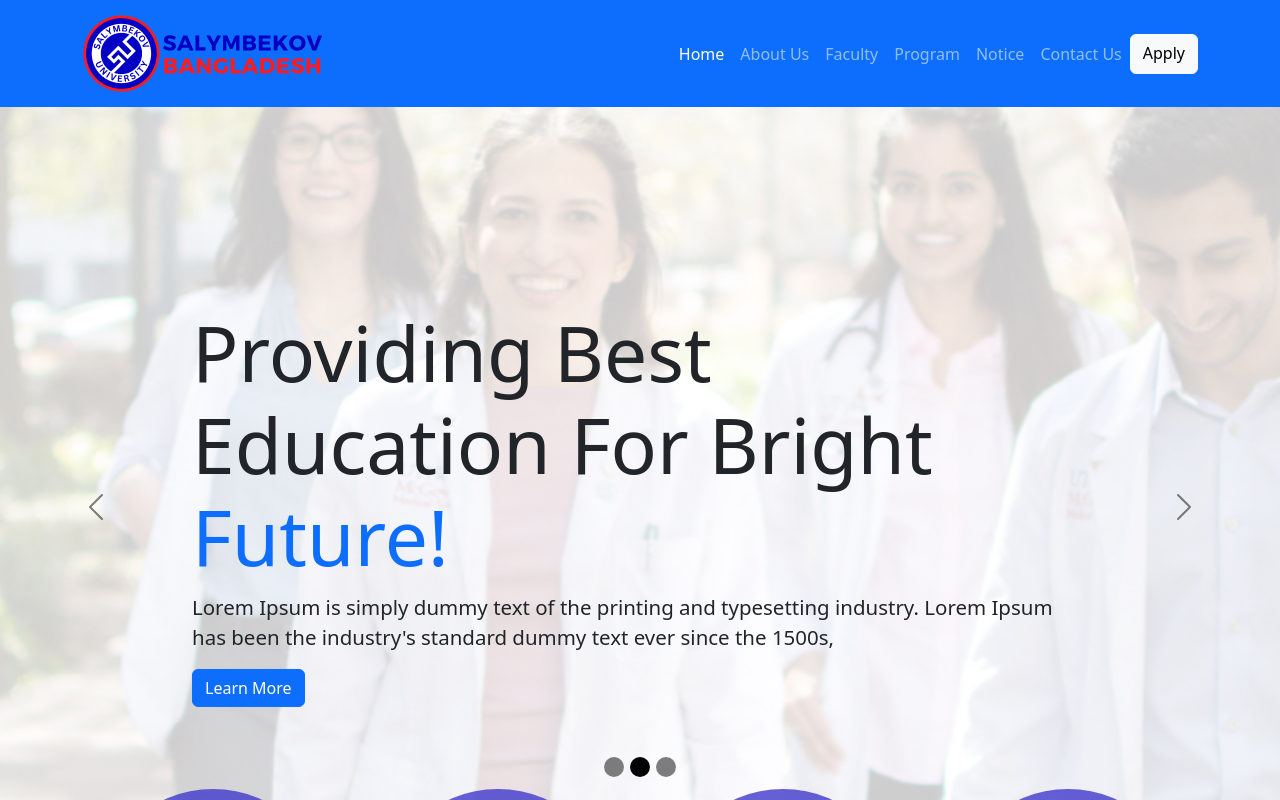
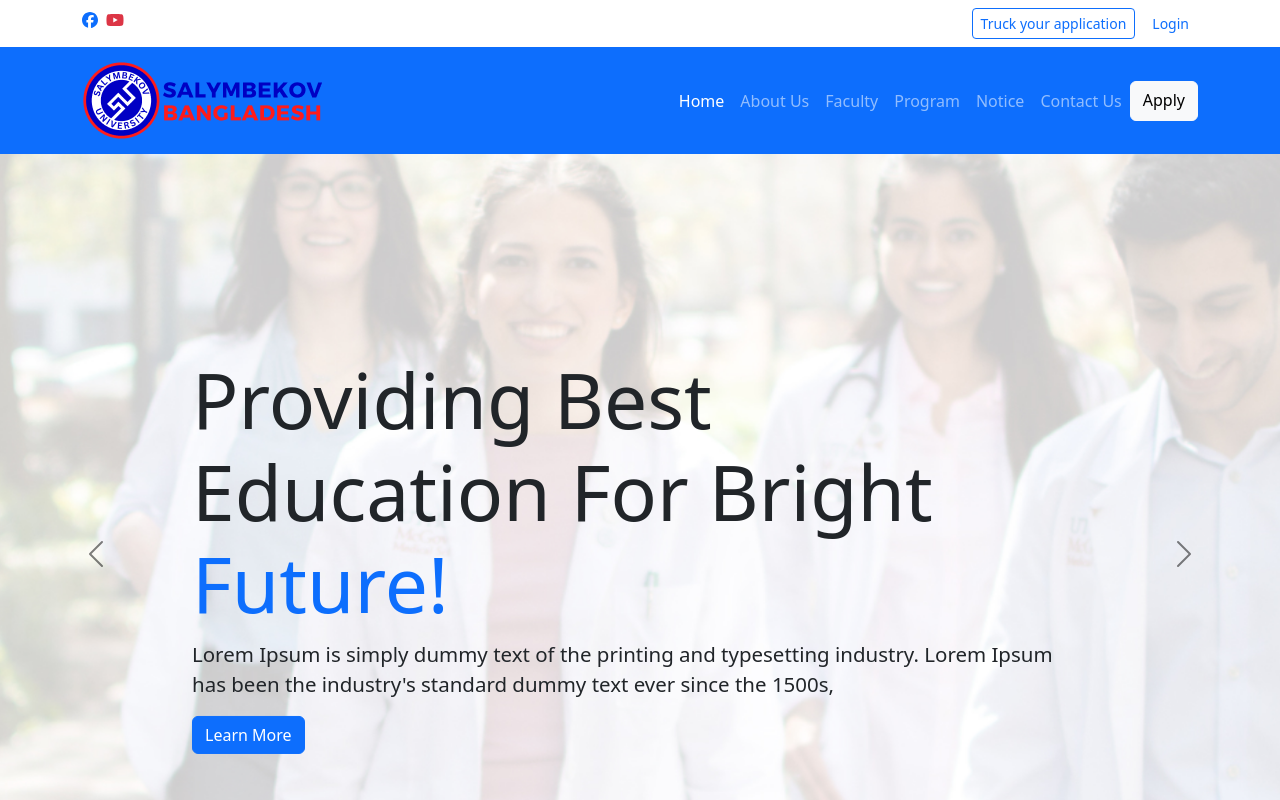
Before and after one commit to asif-daffodil/frontend, a React (Vite) app: page / in a window 1280 px wide. Shown: the top 800 px of the page. Built offline with nearby package versions, Linux system fonts and the light colour scheme.

Commit message:
top header

```diff
--- /dev/null
+++ b/src/Components/TopHeader/TopHeader.jsx
@@ -0,0 +1,26 @@
+import { faFacebook, faYoutube } from "@fortawesome/free-brands-svg-icons";
+import { FontAwesomeIcon } from "@fortawesome/react-fontawesome";
+import { Link } from "react-router-dom";
+
+const TopHeader = () => {
+    return (
+        <div className="container">
+            <div className="row py-2">
+                <div className="col-md-6">
+                    <a href="" className="me-2">
+                        <FontAwesomeIcon icon={faFacebook} />
+                    </a>
+                    <a href="" className="text-danger">
+                        <FontAwesomeIcon icon={faYoutube} />
+                    </a>
+                </div>
+                <div className="col-md-6 text-end">
+                    <button className="btn btn-outline-primary me-2 btn-sm">Truck your application</button>
+                    <Link to='/login' className="btn btn-link btn-sm text-decoration-none ">Login</Link>
+                </div>
+            </div>
+        </div>
+    );
+};
+
+export default TopHeader;
--- a/src/Layout/MainLayouts.jsx
+++ b/src/Layout/MainLayouts.jsx
@@ -1,10 +1,12 @@
 import { Outlet } from "react-router-dom";
 import Footer from "../Components/Footer/Footer";
 import MainNavbar from "../Components/MainNavbar/MainNavbar";
+import TopHeader from "../Components/TopHeader/TopHeader";
 
 const MainLayouts = () => {
     return (
         <>
+            <TopHeader />
             <MainNavbar />
             <Outlet />
             <Footer />
```
